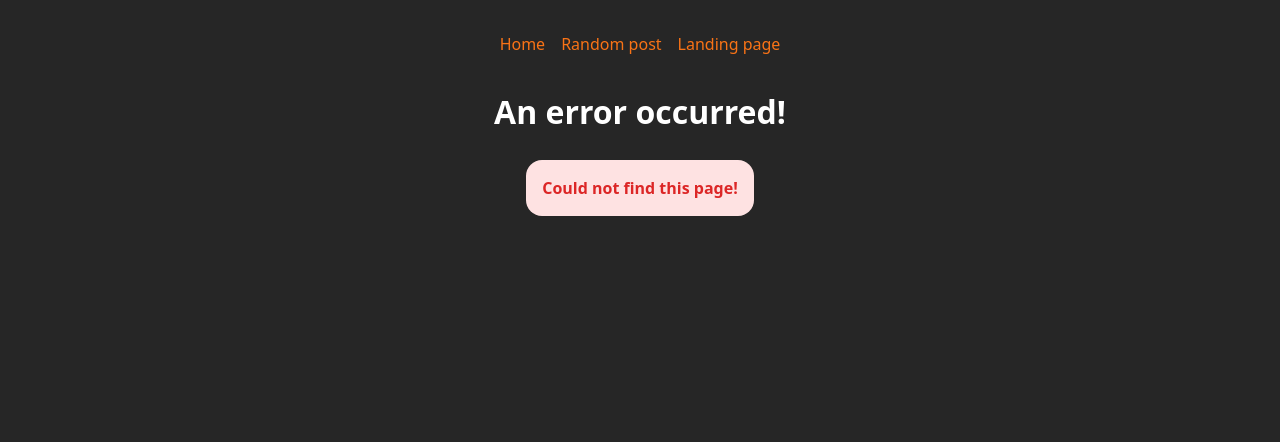
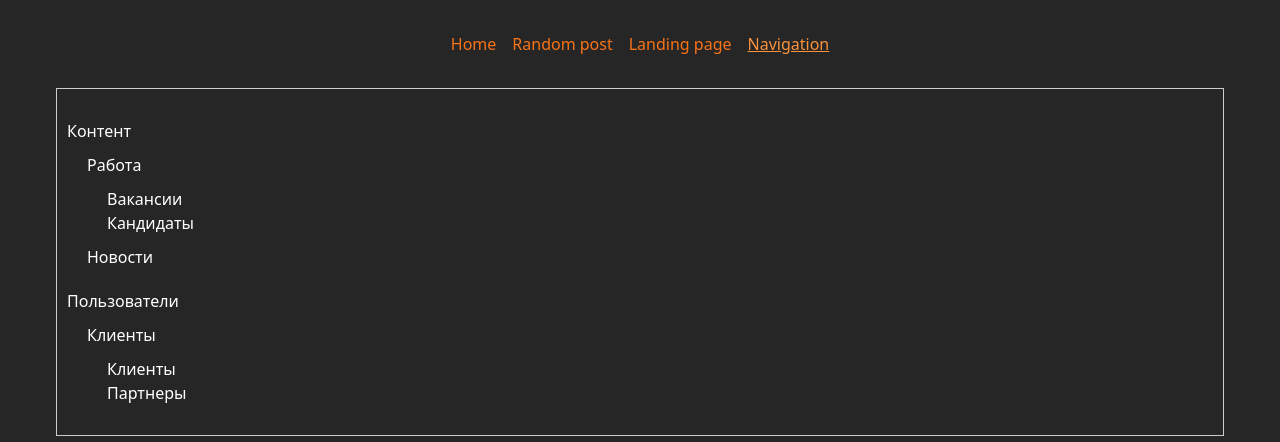
Before and after one commit to YakovShevtsov/fuse8-lessons, a React (Vite) app: page /navigation in a window 1280 px wide. Shown: the top 442 px of the page. Built offline with nearby package versions, Linux system fonts and the light colour scheme.

Commit message:
[Lesson4] Initial commit

```diff
--- a/src/app/App.tsx
+++ b/src/app/App.tsx
@@ -5,6 +5,7 @@ import RootLayout from '@pages/root/root';
 import PostPage from '@pages/post/ui/post-page';
 import ErrorPage from '@pages/error/ui/error-page';
 import LandingPage from '@pages/landing/ui/landing-page';
+import { NavigationPage } from '@pages/navigation/navigation-page';
 
 const router = createBrowserRouter([
   {
@@ -15,6 +16,7 @@ const router = createBrowserRouter([
       { path: '/', element: <HomePage /> },
       { path: '/random-post', element: <PostPage /> },
       { path: '/landing', element: <LandingPage /> },
+      { path: '/navigation', element: <NavigationPage /> },
     ],
   },
 ]);
--- /dev/null
+++ b/src/pages/navigation/navigation-page.scss
@@ -0,0 +1,18 @@
+.navigation {
+  padding: 10px;
+  border: 1px solid #ccc;
+}
+
+.navigation-level-1 {
+  margin: 20px 0;
+}
+
+.navigation-level-2 {
+  padding-left: 20px;
+  margin: 10px 0;
+}
+
+.navigation-level-3 {
+  padding-left: 20px;
+  margin: 10px 0;
+}
--- /dev/null
+++ b/src/pages/navigation/navigation-page.tsx
@@ -0,0 +1,131 @@
+import './navigation-page.scss';
+
+const USER_READ_PERMISSIONS = [
+  'vacancies',
+  'users',
+  'candidates',
+  'clients',
+  'partners',
+];
+
+const checkHasUserPermission = (routeName) => {
+  return USER_READ_PERMISSIONS.includes(routeName);
+};
+
+// Со звездочкой проверка прав асинхронная
+// const checkHasUserPermission = async (routeName) => {
+// 	return USER_READ_PERMISSIONS.includes(routeName)
+// }
+
+const routes = {
+  vacancies: {
+    name: 'vacancies',
+    pathname: 'vacancies',
+    getLink: () => '/vacancies',
+    text: 'Вакансии',
+  },
+  candidates: {
+    name: 'candidates',
+    pathname: 'candidates',
+    getLink: () => '/candidates',
+    text: 'Кандидаты',
+  },
+  events: {
+    name: 'events',
+    pathname: 'events',
+    getLink: () => '/events',
+    text: 'События',
+  },
+  clients: {
+    name: 'clients',
+    pathname: 'clients',
+    getLink: () => '/clients',
+    text: 'Клиенты',
+  },
+  partners: {
+    name: 'partners',
+    pathname: 'partners',
+    getLink: () => '/partners',
+    text: 'Клиенты',
+  },
+};
+
+const navigationList = [
+  {
+    name: 'content',
+    text: 'Контент',
+    children: [
+      {
+        name: 'job',
+        text: 'Работа',
+        children: [routes.vacancies, routes.candidates],
+      },
+      {
+        name: 'news',
+        text: 'Новости',
+        children: [routes.events],
+      },
+    ],
+  },
+  {
+    name: 'users',
+    text: 'Пользователи',
+    children: [
+      {
+        name: 'inner-users',
+        text: 'Внутренние пользователи',
+        children: [routes.clients, routes.partners],
+      },
+    ],
+  },
+];
+
+// Нужно написать функцию
+const generateNavigationListWithPermissions = (
+  navigationList,
+  checkPermission
+) => {
+  return [];
+};
+
+export const NavigationPage = () => {
+  const navigationListWithPermission = generateNavigationListWithPermissions(
+    navigationList,
+    checkHasUserPermission
+  );
+
+  return (
+    <div className="container">
+      {/* {navigationListWithPermission.map((item) => item)} */}
+
+      <div className="navigation">
+        <div className="navigation-level-1">
+          Контент
+          <div className="navigation-level-2">
+            Работа
+            <div className="navigation-level-3">
+              {checkHasUserPermission('vacancies') && <div>Вакансии</div>}
+              {checkHasUserPermission('candidates') && <div>Кандидаты</div>}
+            </div>
+          </div>
+          <div className="navigation-level-2">
+            Новости
+            <div className="navigation-level-3">
+              {checkHasUserPermission('events') && <div>События</div>}
+            </div>
+          </div>
+        </div>
+        <div className="navigation-level-1">
+          Пользователи
+          <div className="navigation-level-2">
+            Клиенты
+            <div className="navigation-level-3">
+              {checkHasUserPermission('clients') && <div>Клиенты</div>}
+              {checkHasUserPermission('partners') && <div>Партнеры</div>}
+            </div>
+          </div>
+        </div>
+      </div>
+    </div>
+  );
+};
--- a/src/shared/services/routes.ts
+++ b/src/shared/services/routes.ts
@@ -11,4 +11,8 @@ export const routes = {
     getLink: () => '/landing',
     pathname: '/landing',
   },
+  navigation: {
+    getLink: () => '/navigation',
+    pathname: '/navigation',
+  },
 };
--- a/src/shared/ui/main-navigation/main-navigation.tsx
+++ b/src/shared/ui/main-navigation/main-navigation.tsx
@@ -38,6 +38,16 @@ const MainNavigation = () => {
               Landing page
             </NavLink>
           </li>
+          <li>
+            <NavLink
+              to={routes.navigation.getLink()}
+              className={({ isActive }) =>
+                isActive ? classes.active : undefined
+              }
+            >
+              Navigation
+            </NavLink>
+          </li>
         </ul>
       </nav>
     </header>
```
